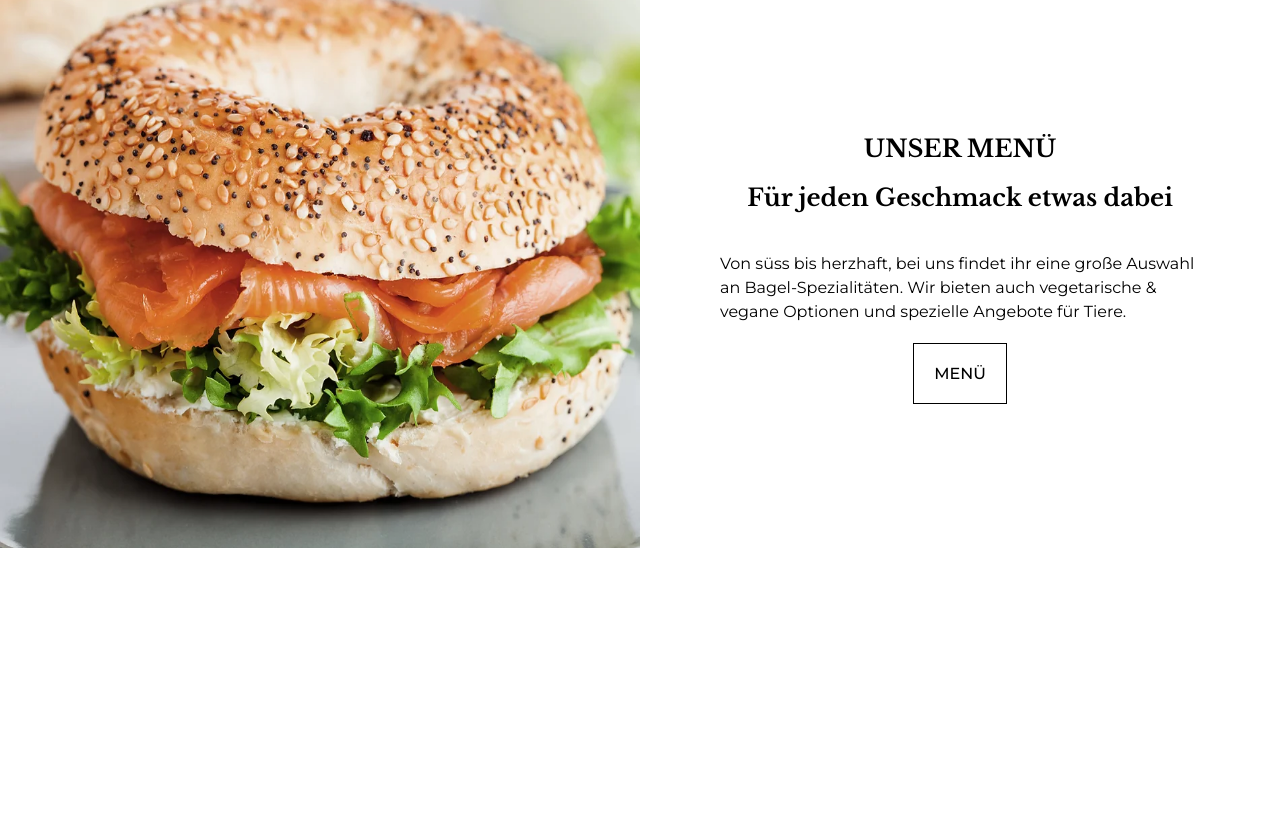
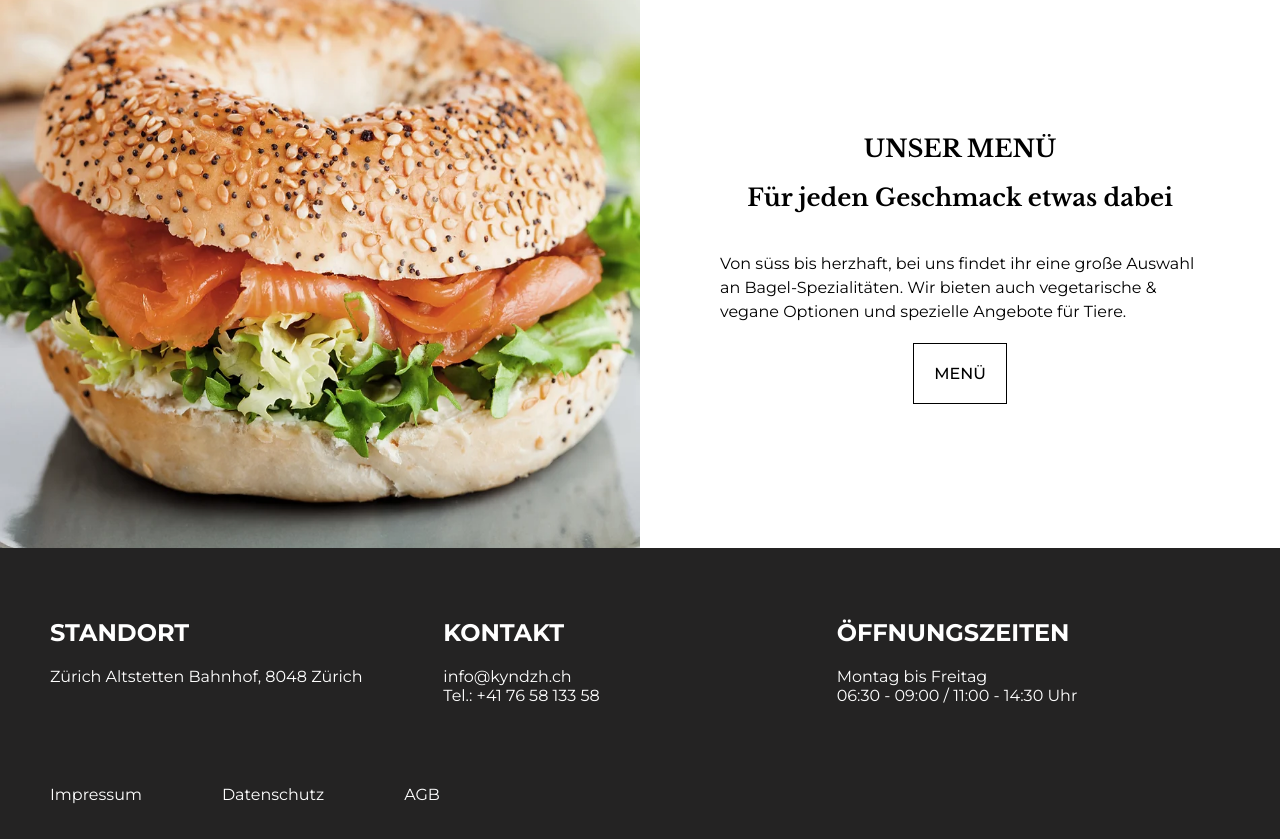
Before and after one commit to HeyTiina/kynd, a React (Create React App) app: page / in a window 1280 px wide. Shown: the part 1921-2760 px from the top of the page. Before the commit the page ends 2469 px from the top, so only its background shows below. Built offline with nearby package versions, Linux system fonts and the light colour scheme.

Commit message:
footer finished

```diff
--- a/src/App.js
+++ b/src/App.js
@@ -3,6 +3,8 @@ import Philosoph from './Philosoph';
 import Hero from "./Hero";
 import Catering from './Catering';
 import Menu from "./Menu";
+import Footer from "./Footer";
+
 
 
 function App() {
@@ -13,6 +15,7 @@ function App() {
         <Philosoph />
         <Catering />
         <Menu />
+        <Footer />
       </header>
     </div>
   );
--- /dev/null
+++ b/src/Footer.css
@@ -0,0 +1,20 @@
+.footer {
+  background-color: #242323;
+  color: white;
+  padding: 50px;
+}
+
+.container-footer {
+  display: grid;
+  grid-template-columns: 1fr 1fr 1fr;
+  justify-content: ;
+}
+
+.container-documents {
+  display: flex;
+  margin-top: 80px;
+}
+
+.container-documents a {
+    margin-right: 80px;
+}
--- /dev/null
+++ b/src/Footer.js
@@ -0,0 +1,33 @@
+import "./Footer.css";
+
+export default function Footer() {
+  return (
+    <section className="footer">
+      <div className="container-footer">
+        <div className="location">
+          <h1>STANDORT</h1>
+          <a>Zürich Altstetten Bahnhof, 8048 Zürich</a>
+        </div>
+
+        <div className="Contact">
+          <h1>KONTAKT</h1>
+          <a>
+            info@kyndzh.ch <br></br>Tel.: +41 76 58 133 58{" "}
+          </a>
+        </div>
+
+        <div className="location">
+          <h1>ÖFFNUNGSZEITEN</h1>
+          <a>
+            Montag bis Freitag <br></br> 06:30 - 09:00 / 11:00 - 14:30 Uhr
+          </a>
+        </div>
+      </div>
+      <div className="container-documents">
+        <a>Impressum</a>
+        <a>Datenschutz</a>
+        <a>AGB</a>
+      </div>
+    </section>
+  );
+}
--- a/src/Hero.css
+++ b/src/Hero.css
@@ -13,6 +13,7 @@
   display: flex;
   align-items: center;
   padding: 30px 0px 10px 80px;
+  font-weight: 500;
 }
 
 .logo {
--- a/src/Hero.js
+++ b/src/Hero.js
@@ -5,7 +5,8 @@ export default function Hero() {
   return (
     <section className="hero">
       <div className="direction">
-        Hardstrasse 243 8005, Zürich | Montag- Freitag 11:00 - 14:00 Uhr
+        Zürich Altstetten Bahnhof, 8048 Zúrich | Montag- Freitag 11:00 - 14:00
+        Uhr
       </div>
 
       <nav class="navbar">
--- a/src/Philosoph.css
+++ b/src/Philosoph.css
@@ -2,7 +2,7 @@
   background-color: white;
 }
 
-.grid-container-philosoph {
+.container-philosoph {
   display: grid;
   grid-template-columns: 1fr 1fr;
   justify-items: center; /* center horizontally */
@@ -37,7 +37,7 @@ h2 {
   text-decoration: underline; /* add underline on hover (optional) */
 }
 
-.grid-container-philosoph img {
+.container-philosoph img {
   width: 100%;
   height: 600px;
 }
--- a/src/Philosoph.js
+++ b/src/Philosoph.js
@@ -5,8 +5,8 @@ import PhilosophieBagel from "./img/PhilosophieBagel.webp";
 export default function Philosoph() {
   return (
     <section className="philosoph">
-      <div className="grid-container-philosoph">
-        <img src={PhilosophieBagel} alt="Bagel" className="" />
+      <div className="container-philosoph">
+        <img src={PhilosophieBagel} alt="Bagel" />
         <div className="phisoloph-description">
           <h1>UNSERE PHILOSOPHIE</h1>
           <h2>Be Kynd whenever possible. It is always possible</h2>
```
